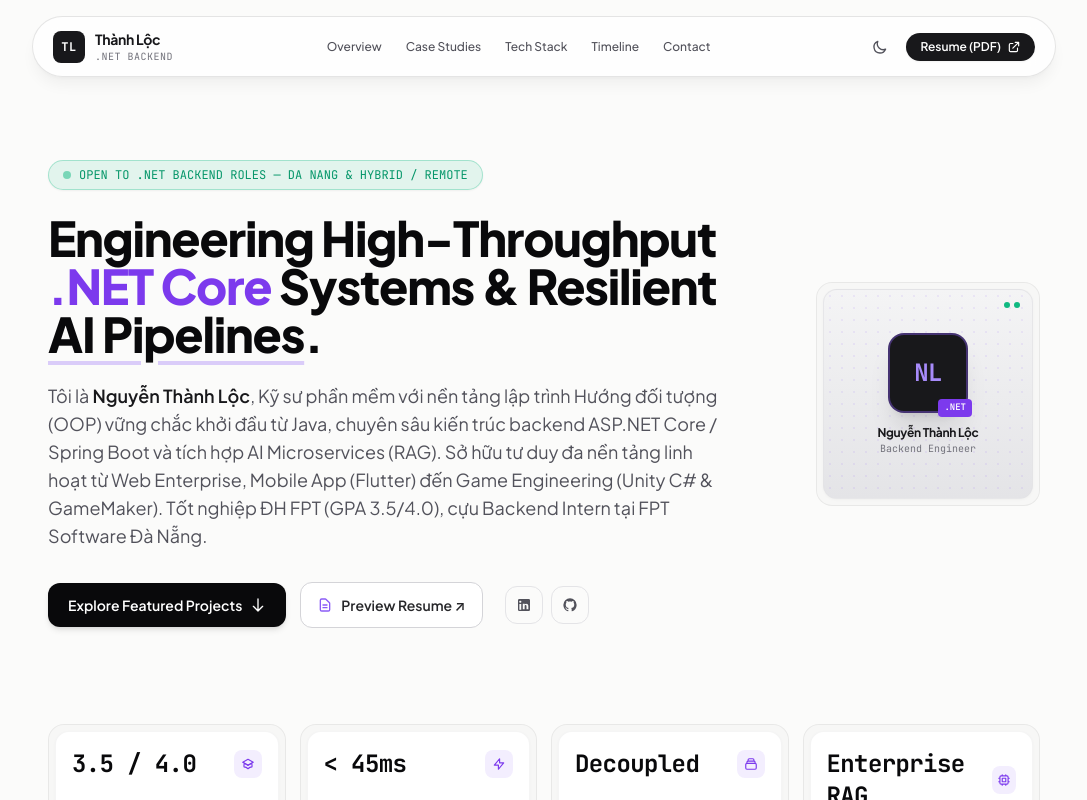
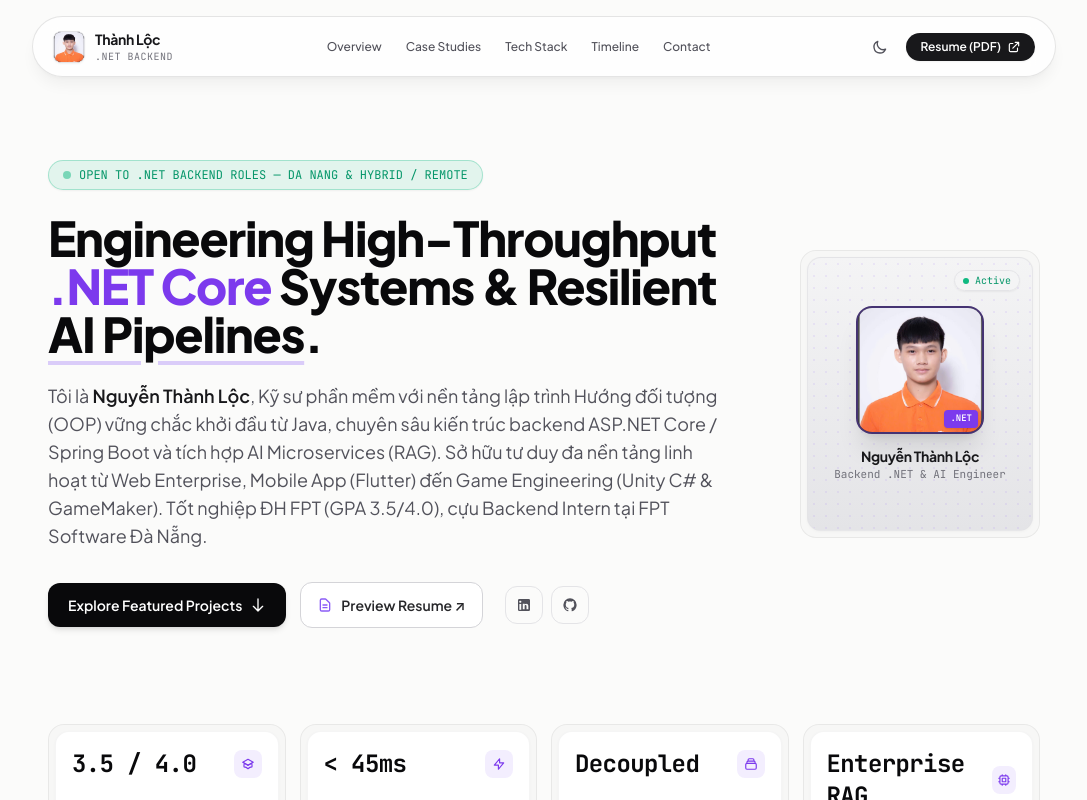
Before and after one commit to Loc20904/my_profile, an Angular app: page / in a window 1280 px wide. Shown: the top 800 px of the page, without its empty margins (96-1183 px from the left). Built offline with nearby package versions, Linux system fonts and the light colour scheme.

Commit message:
feat: update avatar image to avatar.jpg and update contact email

```diff
--- a/src/app/core/data/profile-data.ts
+++ b/src/app/core/data/profile-data.ts
@@ -2,13 +2,14 @@
 
 export const PROFILE_DATA: ProfileData = {
   name: 'Nguyễn Thành Lộc',
+  avatarUrl: 'assets/avatar.jpg',
   title: 'Backend .NET & AI Systems Engineer',
   tagline: 'Engineering High-Throughput .NET Core Systems & Resilient AI-Augmented Pipelines.',
   statusBadge: 'OPEN TO .NET BACKEND ROLES — DA NANG & HYBRID / REMOTE',
   summary: 'Kỹ sư phần mềm với nền tảng lập trình Hướng đối tượng (OOP) vững chắc khởi đầu từ Java, chuyên sâu kiến trúc backend ASP.NET Core / Spring Boot và tích hợp AI Microservices (RAG). Sở hữu tư duy đa nền tảng linh hoạt từ Web Enterprise, Mobile App (Flutter) đến Game Engineering (Unity C# & GameMaker). Tốt nghiệp ĐH FPT (GPA 3.5/4.0), cựu Backend Intern tại FPT Software Đà Nẵng.',
   aboutMe: 'Final-year Software Engineering student at FPT University (GPA 3.5/4.0) with real-world enterprise internship experience at FPT Software and technical leadership in .NET & AI projects. Solid computer science foundation rooted in Java OOP, expanding across scalable backend systems (ASP.NET Core, Spring Boot), cross-platform mobile development (Flutter - SimSiu), and interactive game systems (Unity C# & GameMaker - Spiritbound). Passionate about high performance, clean architecture, and building production-grade software.',
   contacts: {
-    email: 'locntde180158@fpt.edu.vn',
+    email: 'nguyenthanhloc20092004@gmail.com',
     phone: '+84 334 354 406',
     github: 'https://github.com/Loc20904',
     linkedin: 'https://www.linkedin.com/in/th4nhl0c',
--- a/src/app/core/models/profile.model.ts
+++ b/src/app/core/models/profile.model.ts
@@ -1,5 +1,6 @@
 export interface ProfileData {
   name: string;
+  avatarUrl?: string;
   title: string;
   tagline: string;
   statusBadge: string;
--- a/src/app/features/hero/hero.component.ts
+++ b/src/app/features/hero/hero.component.ts
@@ -79,32 +79,37 @@
           </div>
         </div>
 
-        <!-- Right: Developer Monogram / Modern Avatar Card -->
+        <!-- Right: Developer Avatar Card -->
         <div class="relative w-full sm:w-auto flex justify-center">
-          <div class="bezel-outer w-48 h-48 sm:w-56 sm:h-56 relative group">
-            <div class="bezel-inner w-full h-full flex flex-col items-center justify-center relative overflow-hidden bg-gradient-to-b from-zinc-100 to-zinc-200 dark:from-zinc-900 dark:to-zinc-950 border border-zinc-200/80 dark:border-zinc-800">
+          <div class="bezel-outer w-52 h-64 sm:w-60 sm:h-72 relative group">
+            <div class="bezel-inner w-full h-full flex flex-col items-center justify-center relative overflow-hidden bg-gradient-to-b from-zinc-100 to-zinc-200 dark:from-zinc-900 dark:to-zinc-950 border border-zinc-200/80 dark:border-zinc-800 p-4">
 
               <!-- Subtle Background Grid Pattern -->
               <div class="absolute inset-0 opacity-10 dark:opacity-20 pointer-events-none bg-[radial-gradient(#8b5cf6_1px,transparent_1px)] [background-size:12px_12px]"></div>
 
-              <!-- Avatar Graphic Placeholder -->
-              <div class="relative z-10 w-20 h-20 rounded-2xl bg-zinc-900 dark:bg-zinc-800 border-2 border-violet-500/40 shadow-xl flex items-center justify-center text-white mb-3 group-hover:scale-105 transition-transform duration-300">
-                <span class="font-mono font-bold text-2xl tracking-tight text-violet-400">NL</span>
-                <span class="absolute -bottom-1.5 -right-1.5 px-1.5 py-0.5 rounded text-[9px] font-mono bg-violet-600 text-white font-semibold">.NET</span>
+              <!-- Avatar Photo -->
+              <div class="relative z-10 w-28 h-28 sm:w-32 sm:h-32 rounded-2xl overflow-hidden border-2 border-violet-500/40 shadow-xl mb-3 group-hover:scale-105 transition-transform duration-300 bg-zinc-900">
+                <img
+                  [src]="profile().avatarUrl || 'assets/avatar.jpg'"
+                  [alt]="profile().name"
+                  class="w-full h-full object-cover object-center"
+                  loading="eager"
+                />
+                <span class="absolute bottom-1 right-1 px-1.5 py-0.5 rounded text-[9px] font-mono bg-violet-600 text-white font-semibold shadow">.NET</span>
               </div>
 
               <!-- Name & Title Tag -->
-              <span class="relative z-10 font-bold text-xs tracking-tight text-zinc-900 dark:text-zinc-100">
-                Nguyễn Thành Lộc
+              <span class="relative z-10 font-bold text-sm tracking-tight text-zinc-900 dark:text-zinc-100">
+                {{ profile().name }}
               </span>
-              <span class="relative z-10 text-[10px] font-mono text-zinc-500 dark:text-zinc-400">
-                Backend Engineer
+              <span class="relative z-10 text-[11px] font-mono text-zinc-500 dark:text-zinc-400">
+                Backend .NET & AI Engineer
               </span>
 
               <!-- Live Ping Dot -->
-              <div class="absolute top-3 right-3 flex items-center gap-1">
+              <div class="absolute top-3 right-3 flex items-center gap-1.5 px-2 py-0.5 rounded-full bg-zinc-100/90 dark:bg-zinc-900/90 border border-zinc-200 dark:border-zinc-800 text-[10px] font-mono text-emerald-600 dark:text-emerald-400 shadow-sm">
                 <span class="w-1.5 h-1.5 rounded-full bg-emerald-500 animate-ping"></span>
-                <span class="w-1.5 h-1.5 rounded-full bg-emerald-500"></span>
+                <span>Active</span>
               </div>
             </div>
           </div>
--- a/src/app/features/navbar/navbar.component.ts
+++ b/src/app/features/navbar/navbar.component.ts
@@ -12,8 +12,8 @@
 
         <!-- Logo / Brand -->
         <a href="#" class="flex items-center gap-2.5 group">
-          <div class="h-8 w-8 rounded-lg bg-zinc-900 dark:bg-white text-white dark:text-zinc-900 flex items-center justify-center font-mono font-bold text-xs tracking-wider transition-transform group-hover:scale-105">
-            TL
+          <div class="h-8 w-8 rounded-lg overflow-hidden border border-zinc-200 dark:border-zinc-700/80 bg-zinc-900 text-white flex items-center justify-center font-mono font-bold text-xs tracking-wider transition-transform group-hover:scale-105 shadow-sm">
+            <img src="assets/avatar.jpg" alt="Thành Lộc" class="w-full h-full object-cover object-center" />
           </div>
           <div class="flex flex-col">
             <span class="font-bold text-sm tracking-tight text-zinc-900 dark:text-zinc-100 group-hover:text-violet-600 dark:group-hover:text-violet-400 transition-colors">
```
Also changed, not shown: public/assets/avatar.jpg (added).
